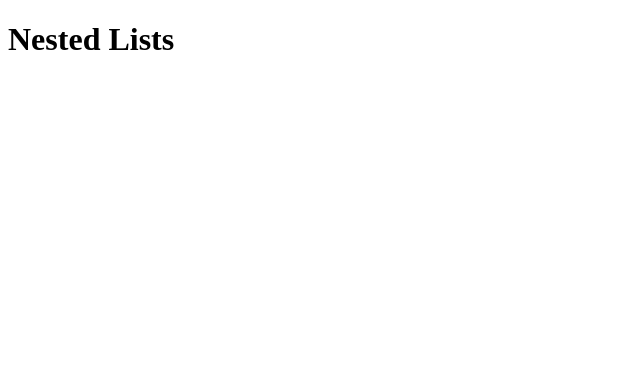
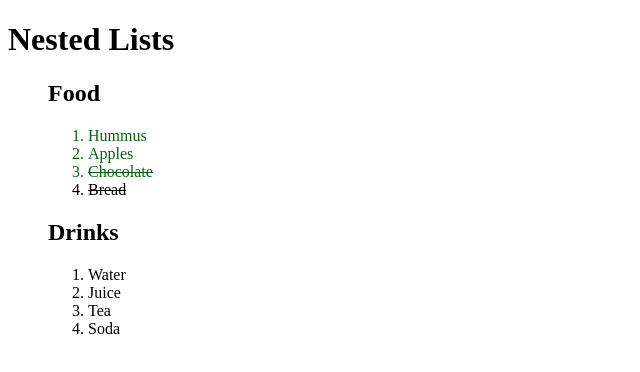
Before and after one commit to Ghoulz993/warmup-6, a plain HTML site: page index.html in a window 1280 px wide. Shown: the whole page, without its empty margins (0-640 px from the left). Drawn offline with Linux system fonts and the light colour scheme.

Commit message:
added more content and style

```diff
--- a/index.html
+++ b/index.html
@@ -9,6 +9,29 @@
 <body>
     <h1>Nested Lists</h1>
 
+
+    <ul style="list-style-type: none;">
+        <li>
+            <h2>Food</h2>
+
+            <ol>
+                <li style="color: #00650a;">Hummus</li>
+                <li style="color: #00650a;">Apples</li>
+                <li style="color: #00650a; text-decoration: line-through;">Chocolate</li>
+                <li style="text-decoration: line-through;">Bread</li>
+            </ol>
+        </li>
+        <li>
+            <h2>Drinks</h2>
+
+            <ol>
+                <li>Water</li>
+                <li>Juice</li>
+                <li>Tea</li>
+                <li>Soda</li>
+            </ol>
+        </li>
+    </ul>
 </body>
 
 
```
